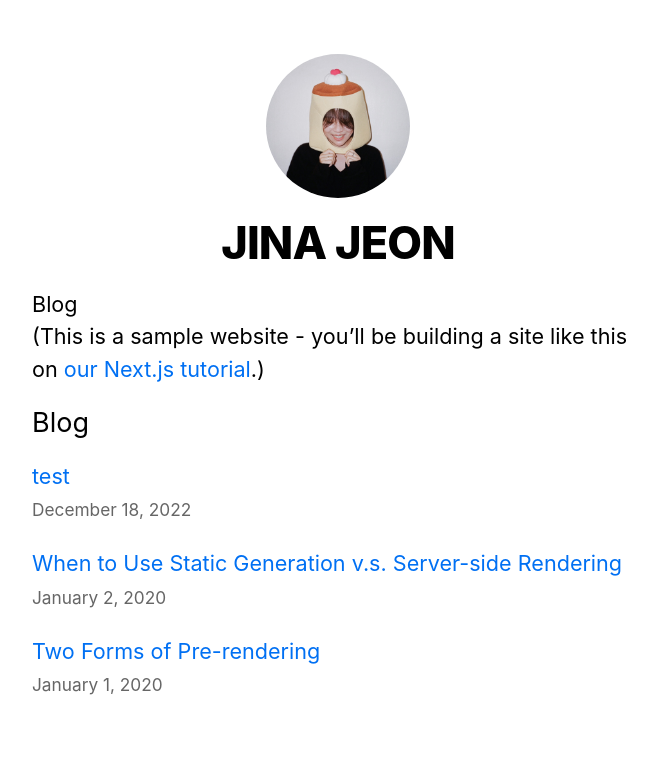
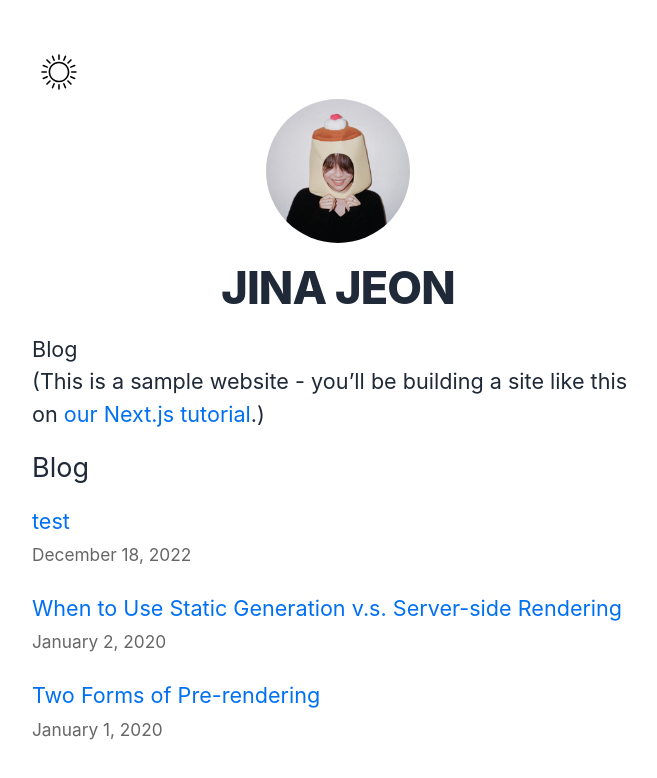
Before and after one commit to takethisbus/blog, a Next.js app: page / in a window 1280 px wide. Shown: the top 778 px of the page, without its empty margins (302-959 px from the left). Built offline with nearby package versions, Linux system fonts and the light colour scheme.

Commit message:
Feature: dark & light mode theme

```diff
--- a/components/Layout.js
+++ b/components/Layout.js
@@ -3,12 +3,41 @@ import Image from 'next/image';
 import styles from './layout.module.css';
 import utilStyles from '../styles/utils.module.css';
 import Link from 'next/link';
+import { useEffect, useState } from 'react';
 
 const name = 'JINA JEON';
 export const siteTitle = 'TTOTTACKTTOTTACK';
 
 export default function Layout({ children, home }) {
+  const [theme, setTheme] = useState(
+    () => typeof window !== 'undefined'
+      ? localStorage.getItem('theme') === 'dark'
+        ? 'dark'
+        : 'light'
+      :'light'
+  );
+
+  const handleClick = () => {
+    const theme = localStorage.getItem('theme');
+    if (theme === "dark") {
+      localStorage.setItem('theme', 'light');
+      setTheme('light');
+    } else {
+      localStorage.setItem('theme', 'dark');
+      setTheme('dark');
+    }
+  };
+
+  useEffect(() => {
+    if (theme === 'dark') {
+      document.querySelector('body').classList.add('dark')
+    } else {
+      document.querySelector('body').classList.remove('dark')
+    }
+  }, [theme]);
+
   return (
+    <div className='h-full bg-white dark:bg-gray-900 text-gray-800 dark:text-gray200'>
       <div className={styles.container}>
         <Head>
           <link rel="icon" href="/favicon.ico" />
@@ -25,6 +54,9 @@ export default function Layout({ children, home }) {
           <meta name="og:title" content={siteTitle} />
           <meta name="twitter:card" content="summary_large_image" />
         </Head>
+        <button className='w-12 px-2' onClick={handleClick}>
+            <img src={`/${theme}-mode.svg`} alt={theme} />
+        </button>
         <header className={styles.header}>
           {home ? (
             <>
@@ -69,5 +101,6 @@ export default function Layout({ children, home }) {
           </div>
         )}
       </div>
+    </div>
   );
 }
--- a/components/layout.module.css
+++ b/components/layout.module.css
@@ -1,7 +1,7 @@
 .container {
   max-width: 36rem;
-  padding: 0 1rem;
-  margin: 3rem auto 6rem;
+  padding: 3rem 1rem;
+  margin: 0 auto;
 }
 
 .header {
--- a/tailwind.config.js
+++ b/tailwind.config.js
@@ -1,5 +1,6 @@
 /** @type {import('tailwindcss').Config} */
 module.exports = {
+  darkMode: 'class',
   content: [
     "./pages/**/*.{js,ts,jsx,tsx}",
     "./components/**/*.{js,ts,jsx,tsx}",
```
Also changed, not shown: public/dark-mode.svg (added), public/light-mode.svg (added). Lines whose indentation alone changed are shown as unchanged.
